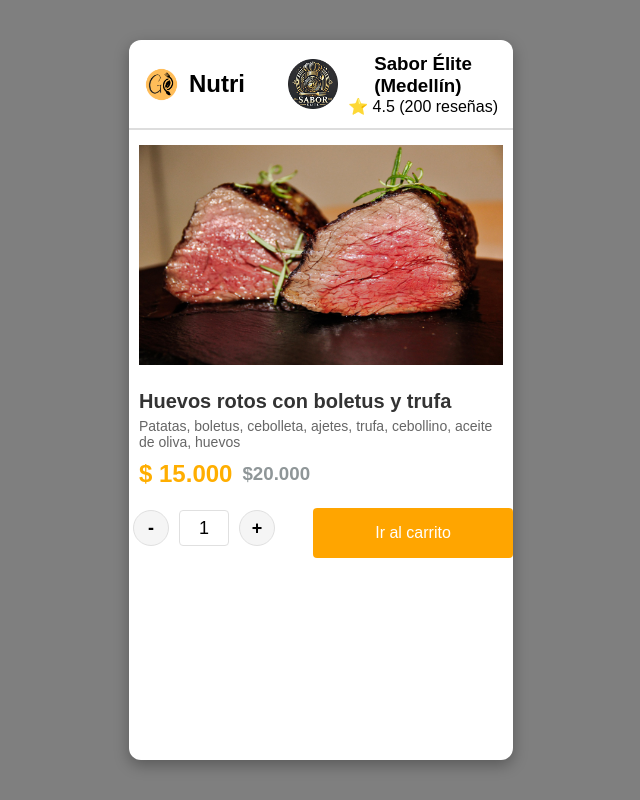
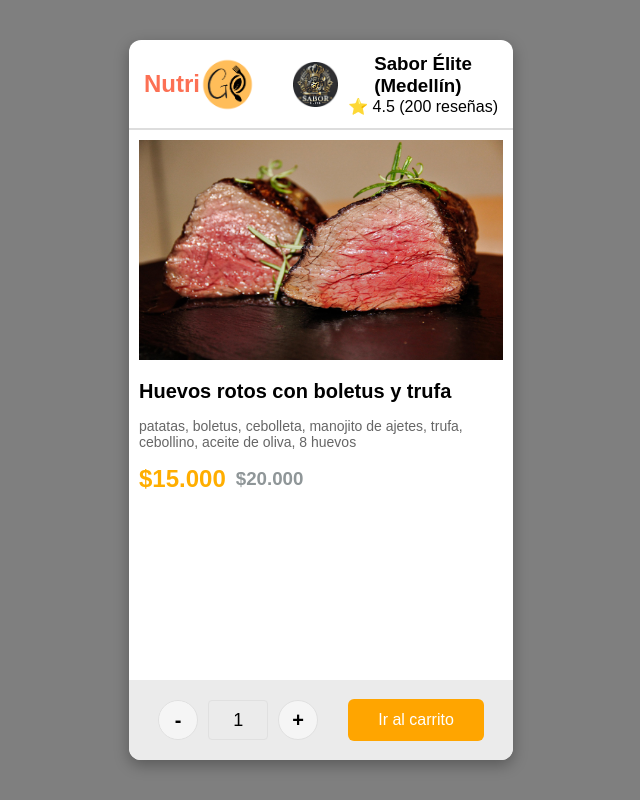
Before and after one commit to Rawcossio/app-health-food, a React (Vite) app: page / in a window 1280 px wide. Shown: the whole page, without its empty margins (319-959 px from the left). Built offline with nearby package versions, Linux system fonts and the light colour scheme.

Commit message:
Implementacion VistaProducto

```diff
--- a/src/pages/VistaProducto.css
+++ b/src/pages/VistaProducto.css
@@ -1,31 +1,25 @@
-/* VistaProducto.css */
-
 .vista {
-    top: 0;
-    left: 0;
   width: 100%;
   height: 100vh;
   background: rgba(0, 0, 0, 0.5);
   display: flex;
   justify-content: center;
   align-items: center;
-    z-index: 1000;
 }
 
-  .vista-contenido {
+.vista__contenido {
   background: white;
   width: 30%;
-    height: auto;
+  height: 90%;
   border-radius: 12px;
-    box-shadow: 0px 5px 15px rgba(0, 0, 0, 0.3);
+  box-shadow: 0 5px 15px rgba(0, 0, 0, 0.3);
   display: flex;
   flex-direction: column;
   overflow: hidden;
-    height: 90%;
 }
 
 /* Header */
-  .vista-header {
+.vista__header {
   display: flex;
   justify-content: space-between;
   align-items: center;
@@ -34,145 +28,116 @@
   height: 90px;
 }
 
-  .logo-nutri {
+.vista__logo-nutri {
+  display: flex;
+  align-items: center;
+}
+
+.vista__logo-nutri h1 {
+  color: #FC7054;
+}
+
+.vista__logo {
+  width: 55px;
+  height: 55px;
+}
+
+.vista__restaurante-info {
   display: flex;
   align-items: center;
   gap: 10px;
 }
 
-  .logo {
-    width: 35px;
-    height: 35px;
-  }
-
-  .restaurante-info {
-    display: flex;
-    justify-content: end;
-    align-items: center;
-    gap: 10px;
-  }
-  .restaurante-info div{
+.vista__restaurante-info div {
   display: flex;
   flex-direction: column;
   align-items: center;
 }
 
-  .logo-restaurante {
-    width: 50px;
-    height: 50px;
+.vista__logo-restaurante {
+  width: 45px;
+  height: 45px;
 }
 
-  /* Imagen del Producto */
-  .vista-imagen{
+/* Imagen */
+.vista__imagen {
   display: flex;
   align-items: center;
   justify-content: center;
 }
-  .vista-imagen img {
+
+.vista__imagen img {
   width: 95%;
   height: 220px;
-    margin: 15px 0;
+  margin: 10px 0;
 }
 
-  /* Información del Producto */
-  .vista-info {
+/* Info */
+.vista__info {
   padding: 10px;
-
+  display: flex;
+  flex-direction: column;
+  gap: 15px;
+  margin-bottom: 50px;
 }
 
-  .titulo {
-    display: flex;
-    justify-content: start;
+.vista__titulo {
   font-size: 20px;
-    color: #333;
-    margin-bottom: 5px;
+  text-align: left;
 }
 
-  .ingredientes {
+.vista__ingredientes {
   font-size: 14px;
   color: #666;
-    margin-bottom: 10px;
-
 }
 
-  .precio {
+.vista__precio {
   display: flex;
   align-items: center;
-    justify-content: start;
+  gap: 10px;
   color: #FFAE00;
+}
+
+.vista__precio h3 {
+  color: #8F9698;
+}
+
+/* Footer */
+.vista__footer {
+  display: flex;
+  justify-content: center;
+  align-items: center;
+  background-color: #EBEBEB;
+  width: 100%;
+  height: 80px;
+  gap: 30px;
+  padding: 0 20px;
+  margin-top: auto;
+}
+
+.vista__cantidad {
+  display: flex;
+  align-items: center;
   gap: 10px;
 }
 
-  .precio h3{
-    color: #8F9698;
-  }
-
-  /* Botón de Agregar al Carrito */
-  .vista-carrito {
-    display: flex;
-    justify-content: center;
-    padding: 15px;
-  }
-
-  .boton-carrito {
-    background-color: #e74c3c;
-    color: white;
-    font-size: 16px;
-    padding: 10px 20px;
-    border: none;
-    border-radius: 5px;
-    cursor: pointer;
-    transition: background 0.3s ease;
-  }
-
-  .boton-carrito:hover {
-    background-color: #c0392b;
-  }
-
-  .contenido-footer{
-    justify-content: end;
-    width: 100%;
-    height: 60px;
-    display: flex;
-    justify-content: space-between;
-  }
-
-  .quantity-selector {
-    display: flex;
-    align-items: center;
-    justify-content: center;
-    width: 150px;
-    margin: 20px 0;
-    font-family: Arial, sans-serif;
-  }
-
-  .quantity-btn {
-    width: 36px;
-    height: 36px;
+.vista__cantidad-btn {
+  width: 40px;
+  height: 40px;
   border-radius: 50%;
   background-color: #f5f5f5;
   border: 1px solid #e0e0e0;
-    font-size: 18px;
+  font-size: 20px;
   font-weight: bold;
   display: flex;
   align-items: center;
   justify-content: center;
   cursor: pointer;
-    user-select: none;
 }
 
-  .quantity-btn:hover {
-    background-color: #e9e9e9;
-  }
-
-  .quantity-btn:active {
-    background-color: #ddd;
-  }
-
-  .quantity-display {
-    width: 50px;
-    height: 36px;
-    margin: 0 10px;
+.vista__cantidad-display {
+  width: 60px;
+  height: 40px;
   text-align: center;
   font-size: 18px;
   border: 1px solid #e0e0e0;
@@ -182,20 +147,21 @@
   justify-content: center;
 }
 
-  /* Estilos adicionales para el botón de "Ir al carrito" */
-  .cart-btn {
+.vista__cart-btn {
   background-color: #FFA500;
   color: white;
   border: none;
-    border-radius: 4px;
-    padding: 12px 20px;
+  border-radius: 6px;
+  padding: 10px 30px;
   font-size: 16px;
+  height: 42px;
+  display: flex;
+  align-items: center;
+  justify-content: center;
   cursor: pointer;
-    text-align: center;
-    width: 200px;
-    margin-top: 10px;
+  transition: background 0.3s ease;
 }
 
-  .cart-btn:hover {
+.vista__cart-btn:hover {
   background-color: #FF8C00;
 }
--- a/src/pages/VistaProducto.jsx
+++ b/src/pages/VistaProducto.jsx
@@ -3,16 +3,16 @@ import './VistaProducto.css';
 function VistaProducto() {
   return (
     <section className="vista">
-      <div className="vista-contenido">
+      <div className="vista__contenido">
 
         {/* Header */}
-        <header className="vista-header">
-          <div className="logo-nutri">
-            <img src="/go.png" alt="Nutri Logo" className="logo" />
+        <header className="vista__header">
+          <div className="vista__logo-nutri">
             <h1>Nutri</h1>
+            <img src="/go.png" alt="Nutri Logo" className="vista__logo" />
           </div>
-          <div className="restaurante-info">
-            <img src="/restaurante-logo.png" alt="Restaurante" className="logo-restaurante" />
+          <div className="vista__restaurante-info">
+            <img src="/restaurante-logo.png" alt="Restaurante" className="vista__logo-restaurante" />
             <div>
               <h3>Sabor Élite <br /> (Medellín)</h3>
               <p>⭐ 4.5 (200 reseñas)</p>
@@ -21,37 +21,31 @@ function VistaProducto() {
         </header>
 
         {/* Imagen del Producto */}
-        <div className="vista-imagen">
+        <div className="vista__imagen">
           <img src="/carne.jpg" alt="Huevos rotos con boletus y trufa" />
         </div>
 
         {/* Descripción */}
-        <main className="vista-info">
-          <h1 className="titulo">Huevos rotos con boletus y trufa</h1>
-          <p className="ingredientes">Patatas, boletus, cebolleta, ajetes, trufa, cebollino, aceite de oliva, huevos</p>
-          <div className="precio">
-             <h2>
-             $ 15.000
-            </h2>
-             <h3>
-             $20.000
-            </h3>
+        <main className="vista__info">
+          <h1 className="vista__titulo">Huevos rotos con boletus y trufa</h1>
+          <p className="vista__ingredientes">
+            patatas, boletus, cebolleta, manojito de ajetes, trufa, cebollino, aceite de oliva, 8 huevos
+          </p>
+          <div className="vista__precio">
+            <h2>$15.000</h2>
+            <h3>$20.000</h3>
           </div>
         </main>
 
-        {/* Botón */}
-        <section className='contenido-footer'>
-
-
-        <div class="quantity-selector">
-    <div class="quantity-btn" onclick="decreaseQuantity()">-</div>
-    <div class="quantity-display" id="quantity">1</div>
-    <div class="quantity-btn" onclick="increaseQuantity()">+</div>
-  </div>
-
-  <button class="cart-btn">Ir al carrito</button>
-        </section>
-
+        {/* Footer */}
+        <footer className="vista__footer">
+          <div className="vista__cantidad">
+            <div className="vista__cantidad-btn">-</div>
+            <div className="vista__cantidad-display">1</div>
+            <div className="vista__cantidad-btn">+</div>
+          </div>
+          <button className="vista__cart-btn">Ir al carrito</button>
+        </footer>
 
       </div>
     </section>
```
Lines whose indentation alone changed are shown as unchanged.
